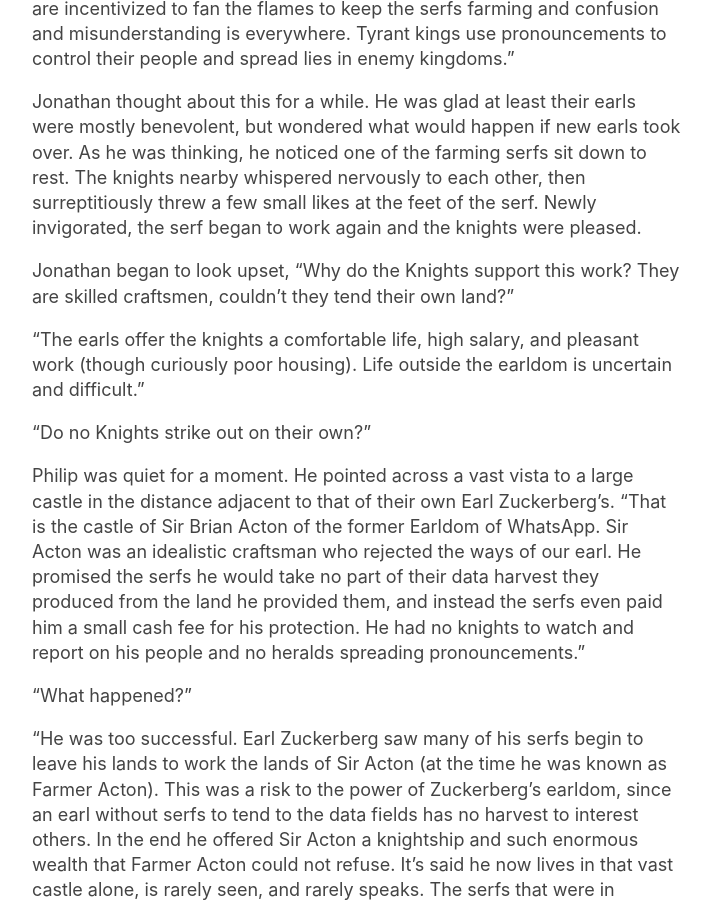
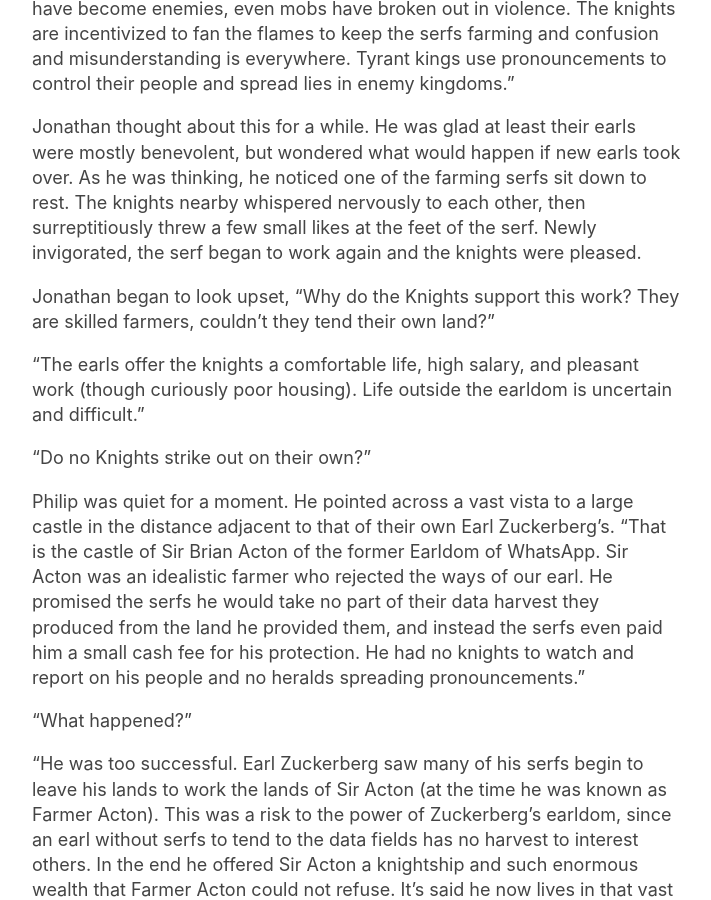
Before and after one commit to zalberico/zalberico.github.io, a Jekyll site: the page built from _posts/2020-07-14-the-serfs-of-facebook.markdown, in a window 1280 px wide and 900 px high, scrolled down 3934 px. Shown: the whole window, without its empty margins (283-994 px from the left). Built offline with Jekyll 4.4.1, drawn with Linux system fonts in a browser that asks for light colours; some of the changed text lies outside the part shown.

Commit message:
Fix analogy confusion

```diff
--- a/_posts/2020-07-14-the-serfs-of-facebook.markdown
+++ b/_posts/2020-07-14-the-serfs-of-facebook.markdown
@@ -96,13 +96,13 @@
 
 Jonathan thought about this for a while. He was glad at least their earls were mostly benevolent, but wondered what would happen if new earls took over. As he was thinking, he noticed one of the farming serfs sit down to rest. The knights nearby whispered nervously to each other, then surreptitiously threw a few small likes at the feet of the serf. Newly invigorated, the serf began to work again and the knights were pleased.
 
-Jonathan began to look upset, "Why do the Knights support this work? They are skilled craftsmen, couldn't they tend their own land?"
+Jonathan began to look upset, "Why do the Knights support this work? They are skilled farmers, couldn't they tend their own land?"
 
 "The earls offer the knights a comfortable life, high salary, and pleasant work (though curiously poor housing). Life outside the earldom is uncertain and difficult."
 
 "Do no Knights strike out on their own?"
 
-Philip was quiet for a moment. He pointed across a vast vista to a large castle in the distance adjacent to that of their own Earl Zuckerberg's. "That is the castle of Sir Brian Acton of the former Earldom of WhatsApp. Sir Acton was an idealistic craftsman who rejected the ways of our earl. He promised the serfs he would take no part of their  data harvest they produced from the land he provided them, and instead the serfs even paid him a small cash fee for his protection. He had no knights to watch and report on his people and no heralds spreading pronouncements."
+Philip was quiet for a moment. He pointed across a vast vista to a large castle in the distance adjacent to that of their own Earl Zuckerberg's. "That is the castle of Sir Brian Acton of the former Earldom of WhatsApp. Sir Acton was an idealistic farmer who rejected the ways of our earl. He promised the serfs he would take no part of their  data harvest they produced from the land he provided them, and instead the serfs even paid him a small cash fee for his protection. He had no knights to watch and report on his people and no heralds spreading pronouncements."
 
 "What happened?"
 
@@ -136,7 +136,7 @@
 
 Philip said, "I'm taking you to a small place where there are no serfs, only free men and women."
 
-They approached a small village and found houses without a castle wall, without earls, or knights, being worked on by the craftsmen themselves. Preet Bharara was there, along with his friend Anne Milgram. Sam Harris, Ben Thompson, Yascha Mounk, and Benedict Evans could also be seen working on their houses.
+They approached a small village and found houses without a castle wall, without earls, or knights, being worked on by the people themselves. Preet Bharara was there, along with his friend Anne Milgram. Sam Harris, Ben Thompson, Yascha Mounk, and Benedict Evans could also be seen working on their houses.
 
 By having their own houses they can spend the time to create more complex and nuanced gardens, all without pressure from merchants and heralds. They are supported by others that value their work on its own merits and not for the amount of people that it can attract to hear pronouncements. And while mobs may complain to the earl and demand those that support the cottage industry be destroyed, he has no power to take their land from them because it is outside of his realm.
 
```
Also changed, not shown: other parts of _posts/2020-07-14-the-serfs-of-facebook.markdown (+1 -1 lines).
